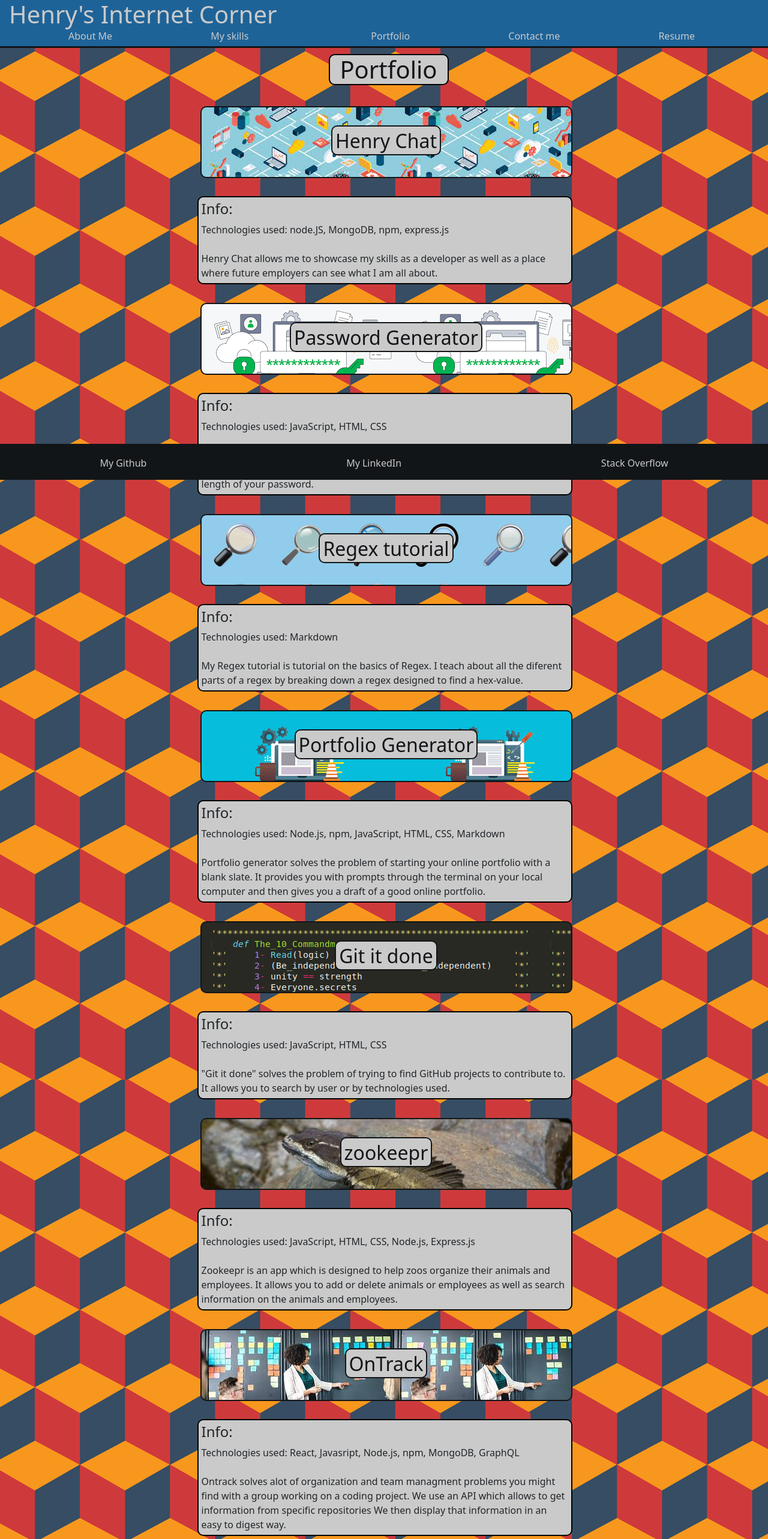
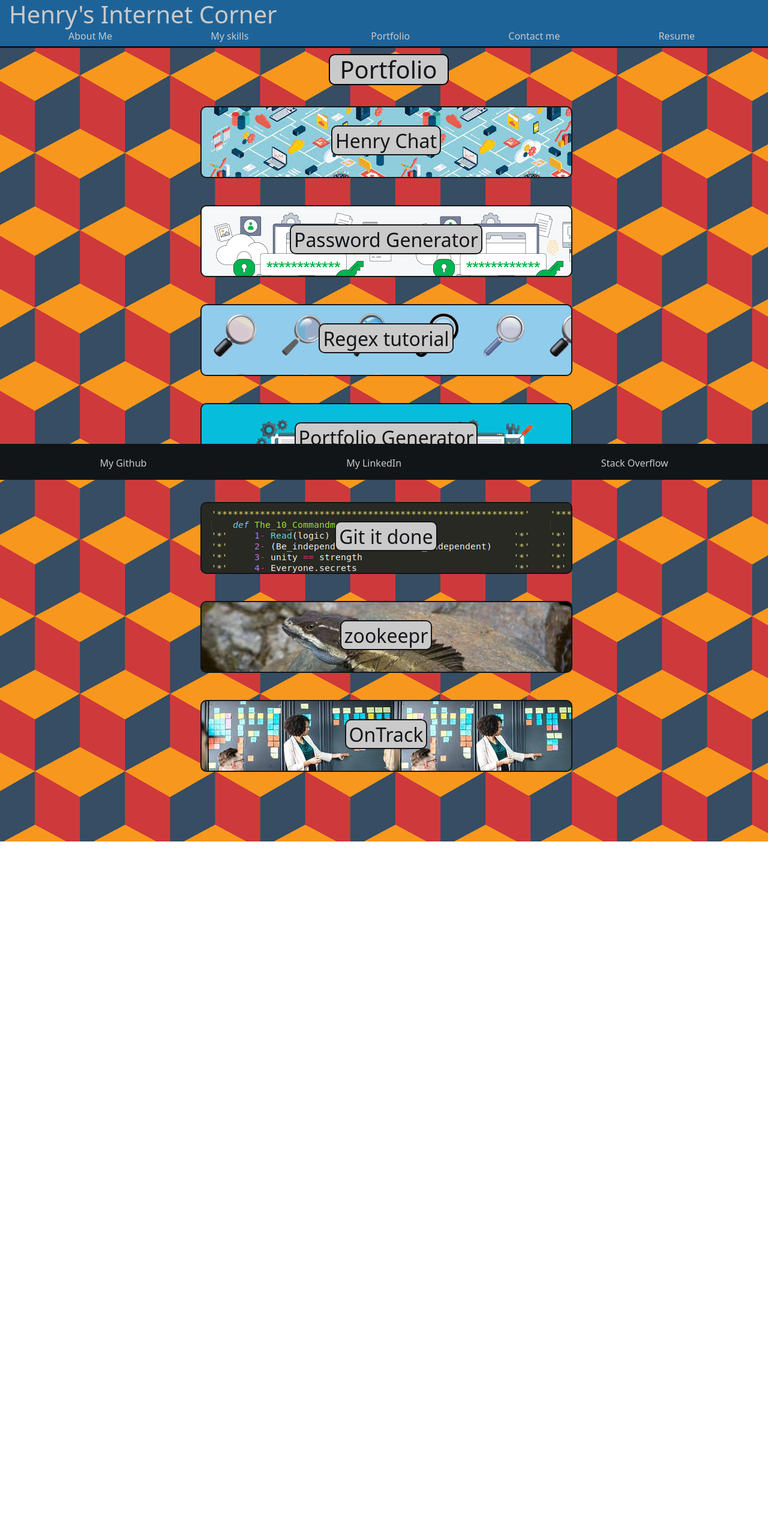
Before and after one commit to HRO0806/old-Portfolio, a React (Create React App) app: page /portfolio in a window 1280 px wide. Shown: the top 2566 px of the page at 60% size. After the commit the page ends 1403 px from the top, so only its background shows below. Built offline with nearby package versions, Linux system fonts and the light colour scheme.

Commit message:
updated resume

```diff
--- a/src/components/Portfolio/index.js
+++ b/src/components/Portfolio/index.js
@@ -17,15 +17,6 @@ function Portfolio() {
                                 </div>
                         </div>
                      </a>
-                     <div className="project-info-container">
-                         <p className="project-info">
-                             <h4>Info:</h4>
-                             Technologies used: node.JS, MongoDB, npm, express.js<br></br>
-                             <br></br>
-                             Henry Chat allows me to showcase my skills as a developer as well as
-                             a place where future employers can see what I am all about.
-                         </p>
-                     </div>
                 </li>
                 <li>
                     <a className='portfolio-anchor' href="https://hro0806.github.io/Password-generator/" target="_blank">
@@ -35,16 +26,6 @@ function Portfolio() {
                             </div>
                         </div>
                      </a>
-                     <div className="project-info-container">
-                         <p className="project-info">
-                             <h4>Info:</h4>
-                             Technologies used: JavaScript, HTML, CSS<br></br>
-                             <br></br>
-                             Password Generator solves the problem of comming up with
-                              new, unique, and secure passwords. You can choose which type of
-                              characters to include as well the length of your password.
-                         </p>
-                     </div>
                 </li>
                 <li>
                     <a className='portfolio-anchor' href="https://github.com/HRO0806/Regex-tutorial" target="_blank">
@@ -54,16 +35,6 @@ function Portfolio() {
                             </div>
                         </div>
                      </a>
-                     <div className="project-info-container">
-                         <p className="project-info">
-                             <h4>Info:</h4>
-                             Technologies used: Markdown<br></br>
-                             <br></br>
-                             My Regex tutorial is tutorial on the basics of Regex. I teach about all the
-                             diferent parts of a regex by breaking down a regex designed to find a
-                             hex-value.
-                         </p>
-                     </div>
                 </li>
                 <li>
                     <a className='portfolio-anchor' href="https://github.com/HRO0806/portfolio-generator" target="_blank">
@@ -73,17 +44,6 @@ function Portfolio() {
                             </div>
                         </div>
                      </a>
-                     <div className="project-info-container">
-                         <p className="project-info">
-                             <h4>Info:</h4>
-                             Technologies used: Node.js, npm, JavaScript, HTML, CSS, Markdown<br></br>
-                             <br></br>
-                            Portfolio generator solves the problem of starting your
-                             online portfolio with a blank slate. It provides you with prompts
-                             through the terminal on your local computer and then gives you a
-                             draft of a good online portfolio.
-                         </p>
-                     </div>
                 </li>
                 <li>
                     <a className='portfolio-anchor' href="https://hro0806.github.io/git-it-done/" target="_blank">
@@ -93,16 +53,6 @@ function Portfolio() {
                             </div>
                         </div>
                      </a>
-                     <div className="project-info-container">
-                         <p className="project-info">
-                             <h4>Info:</h4>
-                             Technologies used: JavaScript, HTML, CSS<br></br>
-                             <br></br>
-                             "Git it done" solves the problem of trying to find GitHub
-                             projects to contribute to. It allows you to search by user or by
-                             technologies used.
-                         </p>
-                     </div>
                 </li>
                 <li>
                     <a className='portfolio-anchor' href="https://thawing-atoll-05671.herokuapp.com/" target="_blank">
@@ -112,15 +62,6 @@ function Portfolio() {
                             </div>
                         </div>
                      </a>
-                     <div className="project-info-container">
-                         <p className="project-info">
-                             <h4>Info:</h4>
-                             Technologies used: JavaScript, HTML, CSS, Node.js, Express.js<br></br>
-                             <br></br>
-                             Zookeepr is an app which is designed to help zoos organize their animals and employees.
-                             It allows you to add or delete animals or employees as well as search information on the animals and employees.
-                         </p>
-                     </div>
                 </li>
                 <li>
                     <a className='portfolio-anchor' href="https://group2-ontrack.herokuapp.com/" target="_blank">
@@ -130,17 +71,6 @@ function Portfolio() {
                             </div>
                         </div>
                      </a>
-                     <div className="project-info-container">
-                         <p className="project-info">
-                             <h4>Info:</h4>
-                             Technologies used: React, Javasript, Node.js, npm, MongoDB, GraphQL<br></br>
-                             <br></br>
-                             Ontrack solves alot of organization and team managment problems
-                             you might find with a group working on a coding project. We use
-                             an API which allows to get information from specific repositories
-                             We then display that information in an easy to digest way.
-                         </p>
-                     </div>
                 </li>
             </ul>
         </div>
```
Also changed, not shown: 1 other file (tests, documents, lock files or other folders).
